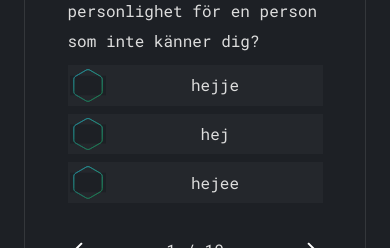
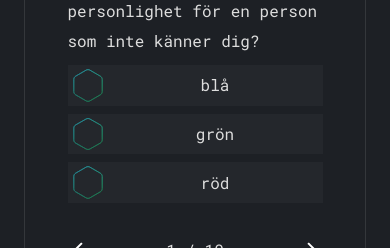
Before and after one commit to ZoCom-utbildning/folkans-it-utbildningar, a React (Vite) app: page /fragor in a window 390 px wide. Shown: the part 414-662 px from the top of the page. Built offline with nearby package versions, Linux system fonts and the light colour scheme.

Commit message:
styling enligt skiss, mobilvy

```diff
--- a/src/views/form/Form.tsx
+++ b/src/views/form/Form.tsx
@@ -1,6 +1,6 @@
 import './form.scss';
 import tempMenu from './tempMenu.svg';
-import tempPicture from '../../assets/photos/tempPicture.svg';
+import threeFriends from '../../assets/photos/threeFriendsSVG.svg';
 import hexagonEmpty from '../../assets/icons/hexagonEmpty.svg';
 import arrowLeft from '../../assets/icons/arrowLeft.svg';
 import arrowRight from '../../assets/icons/arrowRight.svg';
@@ -18,11 +18,11 @@ function Form() {
             <section className="form_content">
 
                 <nav className="form_nav">
-                        <img className="temp_menu" src={ tempMenu } alt="" />
+                    <img className="temp_menu" src={tempMenu} alt="" />
                 </nav>
 
                 <figure className="form_image">
-                    <img src={ tempPicture } alt="" />
+                    <img src={threeFriends} alt="" />
                     <div className="gradient_overlay"></div>
                 </figure>
 
@@ -33,24 +33,24 @@ function Form() {
                     </article>
 
                     <section className="radio_quiz">
-                        <img src={ hexagonEmpty } alt="" />
-                        <p>hejje</p>
+                        <img src={hexagonEmpty} alt="" />
+                        <p>blå</p>
                     </section>
 
                     <section className="radio_quiz">
-                        <img src={ hexagonEmpty } alt="" />
-                        <p>hej</p>
+                        <img src={hexagonEmpty} alt="" />
+                        <p>grön</p>
                     </section>
 
                     <section className="radio_quiz">
-                        <img src={ hexagonEmpty } alt="" />
-                        <p>hejee</p>
+                        <img src={hexagonEmpty} alt="" />
+                        <p>röd</p>
                     </section>
 
                     <nav className="quiz_nav">
-                        <img src={ arrowLeft } alt="" />
+                        <img src={arrowLeft} alt="" />
                         <p> 1 / 10 </p>
-                        <img src={ arrowRight } alt="" />
+                        <img src={arrowRight} alt="" />
                     </nav>
 
                 </section>
--- a/src/views/form/form.scss
+++ b/src/views/form/form.scss
@@ -1,6 +1,5 @@
 @import '../../scss/variables.scss';
 @import '../../scss/layout.scss';
-
 
 .form_wrapper {
     height: 100vh;
@@ -58,10 +57,10 @@
             width: 100%;
             height: 2rem;
 
-                .temp_menu {
-                    width: 2rem;
-                    margin: .5rem 0 0 12.5%;
-                }
+            .temp_menu {
+                width: 2rem;
+                margin: .5rem 0 0 12.5%;
+            }
 
         }
 
@@ -131,6 +130,10 @@
             .quiz_nav {
                 @include flex($justify: space-evenly, $direction: row);
                 margin-top: 2rem;
+
+                img {
+                    cursor: pointer;
+                }
             }
 
         }
```
Also changed, not shown: src/assets/icons/hexagonEmpty.svg, 1 other file (tests, documents, lock files or other folders).
